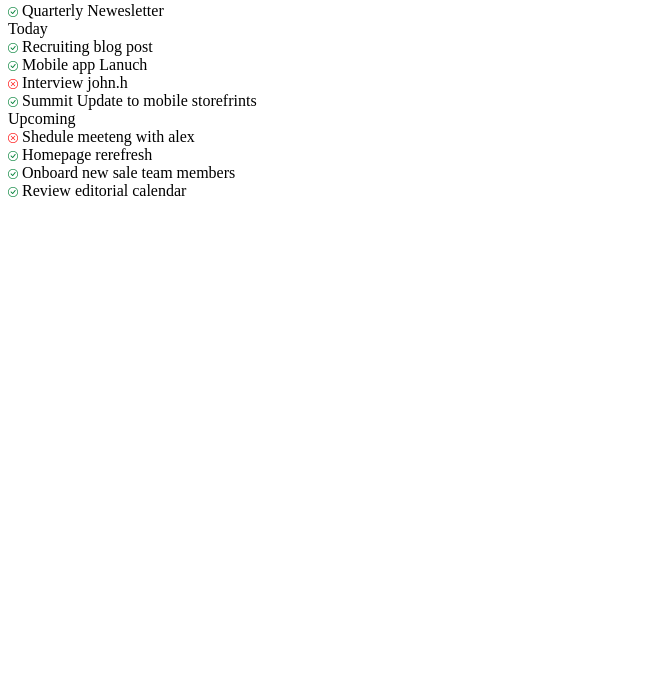
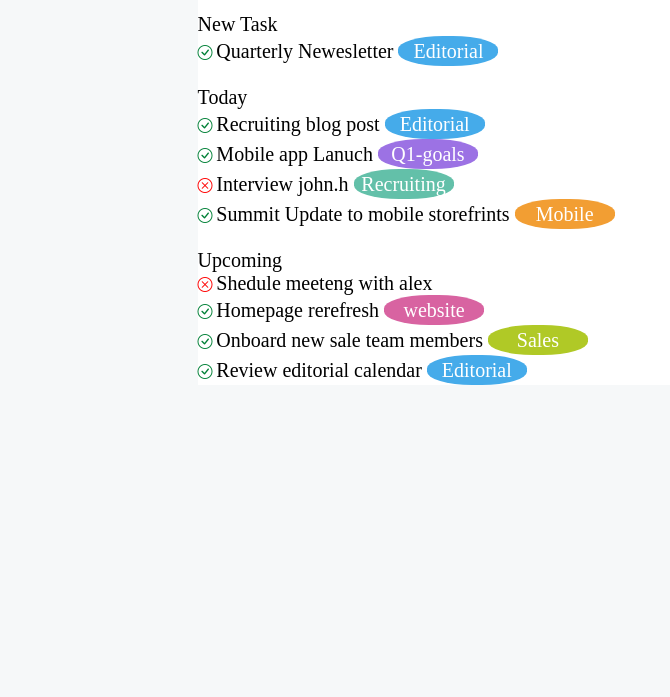
Before and after one commit to fabiodelli/html-css-toboolist, a plain HTML site: page index.html in a window 1280 px wide. Shown: the part 103-800 px from the top of the page, without its empty margins (0-670 px from the left). Drawn offline with nearby package versions, Linux system fonts and the light colour scheme.

Commit message:
add color

```diff
--- a/css/style.css
+++ b/css/style.css
@@ -1,6 +1,94 @@
 
+*{
+    font-size: 20px;
+}
 
+/* Body */
 
-
+body{
+    background-color: #f6f8f9;
+}
 
 /* Main */
+
+.container{
+    background-color: #ffffff ;
+    margin: auto;
+    width: 70%;
+}
+
+.margin-bottom{
+    margin-bottom:  1rem;
+}
+
+.editorial{
+    color: #ffffff;
+    background-color: #45abea ;
+    border-radius: 45%;
+    display: inline-block;
+    width: 5rem;
+    height: 1.5rem;
+    line-height: 1.5rem;
+    margin: auto;
+    text-align: center;
+}
+
+.q1-goals{
+    color: #ffffff;
+    background-color: #9c72e4 ;
+    border-radius: 45%;
+    display: inline-block;
+    width: 5rem;
+    height: 1.5rem;
+    line-height: 1.5rem;
+    margin: auto;
+    text-align: center;
+}
+
+.recruiting{
+    color: #ffffff;
+    background-color: #63c0a9 ;
+    border-radius: 45%;
+    display: inline-block;
+    width: 5rem;
+    height: 1.5rem;
+    line-height: 1.5rem;
+    margin: auto;
+    text-align: center;
+}
+
+.mobile{
+    color: #ffffff;
+    background-color: #f29e33 ;
+    border-radius: 45%;
+    display: inline-block;
+    width: 5rem;
+    height: 1.5rem;
+    line-height: 1.5rem;
+    margin: auto;
+    text-align: center;
+}
+
+.website{
+    color: #ffffff;
+    background-color: #d863a1 ;
+    border-radius: 45%;
+    display: inline-block;
+    width: 5rem;
+    height: 1.5rem;
+    line-height: 1.5rem;
+    margin: auto;
+    text-align: center;
+}
+
+.sales{
+    color: #ffffff;
+    background-color: #b0c926 ;
+    border-radius: 45%;
+    display: inline-block;
+    width: 5rem;
+    height: 1.5rem;
+    line-height: 1.5rem;
+    margin: auto;
+    text-align: center;
+}
--- a/index.html
+++ b/index.html
@@ -16,78 +16,94 @@
                 <span>Toboolist</span>
             </div>
 
-            <main>
+        <div class="container">
 
-                <nav>
+                <main>
+
+                <nav class="margin-bottom">
                     <input type="button" value="Add Task">
                     <input type="button" value="Add Section">
                 </nav>
 
-                <div>
+                <div class="margin-bottom">
                     <div>New Task <br>
                         <span id="boot-icon" class="bi bi-check-circle"
-                        style="font-size: 10px; color: rgb(0, 128, 55);"></span>
-                        </span><span>Quarterly Newesletter</span>
+                        style="font-size: 15px; color: rgb(0, 128, 55);">
+                        </span>
+                        <span>Quarterly Newesletter</span>
+                        <span class="editorial">Editorial</span>
                     </div>
                 </div>
-                <div>
+
+                <div class="margin-bottom">
                     <div>Today <br>
                         <span id="boot-icon" class="bi bi-check-circle"
-                        style="font-size: 10px; color: rgb(0, 128, 55);"></span>
+                        style="font-size: 15px; color: rgb(0, 128, 55);">
+                        </span>
                         <span>Recruiting blog post</span>
-                        <span></span>
+                        <span class="editorial">Editorial</span>
 
                     </div>
 
                     <div>
                         <span id="boot-icon" class="bi bi-check-circle"
-                        style="font-size: 10px; color: rgb(0, 128, 55);"></span>
+                        style="font-size: 15px; color: rgb(0, 128, 55);">
+                        </span>
                         <span>Mobile app Lanuch</span>
-                        <span></span>
+                        <span class="q1-goals">Q1-goals</span>
                     </div>
+
                     <div>
                         <span id="boot-icon" class="bi bi-x-circle"
-                        style="font-size: 10px; color: rgb(255, 0, 0);"></span>
+                        style="font-size: 15px; color: rgb(255, 0, 0);">
+                        </span>
                         <span>Interview john.h</span>
-                        <span></span>
+                        <span class="recruiting">Recruiting</span>
                     </div>
 
                     <div>
                         <span id="boot-icon" class="bi bi-check-circle"
-                        style="font-size: 10px; color: rgb(0, 128, 55);"></span>
+                        style="font-size: 15px; color: rgb(0, 128, 55);">
+                        </span>
                         <span>Summit Update to mobile storefrints</span>
-                        <span></span>
+                        <span class="mobile">Mobile</span>
                     </div>
                 </div>
 
-                <div>Upcoming <br>
+                <div class="margin-bottom">Upcoming <br>
                     <div>
                         <span id="boot-icon" class="bi bi-x-circle"
-                        style="font-size: 10px; color: rgb(255, 0, 0);"></span>
+                        style="font-size: 15px; color: rgb(255, 0, 0);">
+                        </span>
                         <span>Shedule meeteng with alex</span>
                         <span></span>
                     </div>
                     <div>
                         <span id="boot-icon" class="bi bi-check-circle"
-                        style="font-size: 10px; color: rgb(0, 128, 55);"></span>
+                        style="font-size: 15px; color: rgb(0, 128, 55);">
+                        </span>
                         <span>Homepage rerefresh</span>
-                        <span></span>
+                        <span class="website">website</span>
                     </div>
                     <div>
                         <span id="boot-icon" class="bi bi-check-circle"
-                        style="font-size: 10px; color: rgb(0, 128, 55);"></span>
+                        style="font-size: 15px; color: rgb(0, 128, 55);">
+                        </span>
                         <span>Onboard new sale team members</span>
-                        <span></span>
+                        <span class="sales">Sales</span>
                     </div>
                     <div>
                         <span id="boot-icon" class="bi bi-check-circle"
-                        style="font-size: 10px; color: rgb(0, 128, 55);"></span>
+                        style="font-size: 15px; color: rgb(0, 128, 55);">
+                        </span>
                         <span>Review editorial calendar</span>
-                        <span></span>
+                        <span class="editorial">Editorial</span>
                     </div>
                 </div>
 
             </main>
+        </div>
+
 
             <footer> </footer>
 
```
